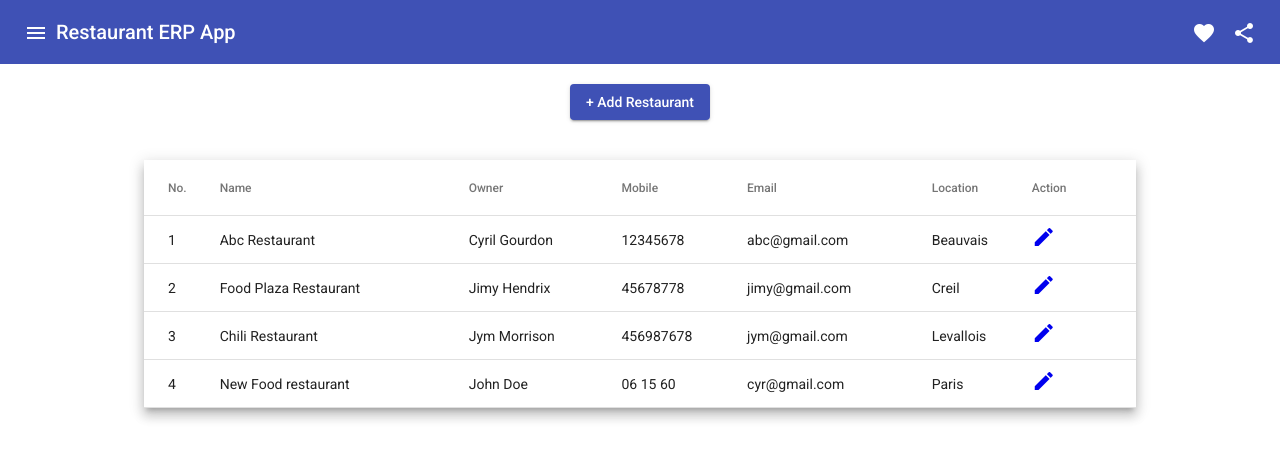
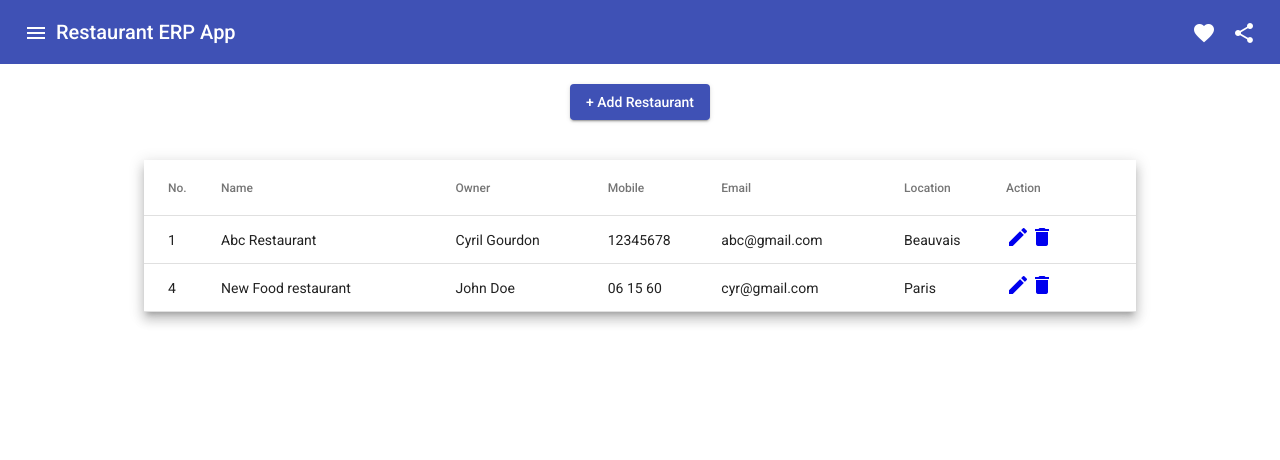
Before and after one commit to cyrisa02/angular_restaurant, an Angular app: page / in a window 1280 px wide. Shown: the top 460 px of the page. Built offline with nearby package versions, Linux system fonts and the light colour scheme; data requests are answered from the project's data file.

Commit message:
Add Delete Records

```diff
--- a/db.json
+++ b/db.json
@@ -9,22 +9,6 @@
       "location": "Beauvais"
     },
     {
-      "id": 2,
-      "name": "Food Plaza Restaurant",
-      "owner": "Jimy Hendrix",
-      "mobile": "45678778",
-      "email": "jimy@gmail.com",
-      "location": "Creil"
-    },
-    {
-      "id": 3,
-      "name": "Chili Restaurant",
-      "owner": "Jym Morrison",
-      "mobile": "456987678",
-      "email": "jym@gmail.com",
-      "location": "Levallois"
-    },
-    {
       "id": 4,
       "name": "New Food restaurant",
       "owner": "John Doe",
--- a/package.json
+++ b/package.json
@@ -12,7 +12,7 @@
   "private": true,
   "dependencies": {
     "@angular/animations": "^14.2.0",
-    "@angular/cdk": "^13.0.0",
+    "@angular/cdk": "^14.2.1",
     "@angular/common": "^14.2.0",
     "@angular/compiler": "^14.2.0",
     "@angular/core": "^14.2.0",
@@ -21,7 +21,6 @@
     "@angular/platform-browser": "^14.2.0",
     "@angular/platform-browser-dynamic": "^14.2.0",
     "@angular/router": "^14.2.0",
-
     "rxjs": "~7.5.0",
     "tslib": "^2.3.0",
     "zone.js": "~0.11.4"
--- a/src/app/dashboard/dashboard.component.html
+++ b/src/app/dashboard/dashboard.component.html
@@ -45,7 +45,9 @@
     <td mat-cell *matCellDef="let element">
     <a [routerLink]="['/edit-restaurant',element.id]">
     <mat-icon aria-hidden="false" aria-label="Example edit icon" fontIcon="edit"></mat-icon>
-
+    </a>
+    <a [routerLink]="['/']">
+    <mat-icon aria-hidden="false" (click)="openDeleteModel(element.id)" aria-label="Example delete icon" fontIcon="delete"></mat-icon>
     </a>
 
      </td>
--- a/src/app/dashboard/dashboard.component.ts
+++ b/src/app/dashboard/dashboard.component.ts
@@ -1,4 +1,6 @@
 import { Component, OnInit } from '@angular/core';
+import { MatDialog } from '@angular/material/dialog';
+import { DeleteRestaurantComponent } from '../delete-restaurant/delete-restaurant.component';
 import { Restaurant } from '../restaurant';
 import { RestaurantService } from '../restaurant.service';
 
@@ -11,7 +13,7 @@ export class DashboardComponent implements OnInit {
   allRestaurants: Restaurant[] = [];
   displayedColumns: string[] = ['id', 'name', 'owner', 'mobile', 'email', 'location', 'action'];
 
-  constructor(private restaurant: RestaurantService) { }
+  constructor(private restaurant: RestaurantService, public dialog: MatDialog) { }
 
   ngOnInit(): void {
     this.getAllRestaurants();
@@ -23,4 +25,16 @@ export class DashboardComponent implements OnInit {
     })
   }
 
+  openDeleteModel(id: number) {
+    const deleteConfm = this.dialog.open(DeleteRestaurantComponent, {
+      width: '350px',
+      data: { id }
+    });
+    deleteConfm.afterClosed().subscribe((result) => {
+      if (result) {
+        this.allRestaurants = this.allRestaurants.filter((_) => _.id !== id);
+      }
+    })
+  }
+
 }
--- /dev/null
+++ b/src/app/delete-restaurant/delete-restaurant.component.html
@@ -0,0 +1,8 @@
+<h1 mat-dialog-title>Delete Restaurant Records</h1>
+<div mat-dialog-content>
+  Would you like to delete Records?
+</div>
+<div mat-dialog-actions>
+  <button mat-button mat-dialog-close>No</button>
+  <button mat-button (click)="confirmDelete()" cdkFocusInitial>Ok</button>
+</div>
--- /dev/null
+++ b/src/app/delete-restaurant/delete-restaurant.component.ts
@@ -0,0 +1,23 @@
+import { Component, Inject, OnInit } from '@angular/core';
+import { MatDialogRef, MAT_DIALOG_DATA } from '@angular/material/dialog';
+import { RestaurantService } from '../restaurant.service';
+
+@Component({
+  selector: 'app-delete-restaurant',
+  templateUrl: './delete-restaurant.component.html',
+  styleUrls: ['./delete-restaurant.component.css']
+})
+export class DeleteRestaurantComponent implements OnInit {
+
+  constructor(public dialogRef: MatDialogRef<DeleteRestaurantComponent>, private reataurantService: RestaurantService, @Inject(MAT_DIALOG_DATA) public data: any) { }
+
+  ngOnInit(): void {
+  }
+
+  confirmDelete() {
+    this.reataurantService.delete(this.data.id).subscribe(() => {
+      this.dialogRef.close(this.data.id)
+    })
+  }
+
+}
--- a/src/app/restaurant.service.ts
+++ b/src/app/restaurant.service.ts
@@ -35,4 +35,9 @@ export class RestaurantService {
     return this.http.put<Restaurant>(`http://localhost:3000/Restaurants/${payload.id}`, payload);
   }
 
+  //Delete records
+  delete(id: number) {
+    return this.http.delete(`http://localhost:3000/Restaurants/${id}`);
+  }
+
 }
```
Also changed, not shown: src/app/app.module.ts (+7 -3 lines), readme.txt, src/app/delete-restaurant/delete-restaurant.component.css (added), 1 other file (tests, documents, lock files or other folders).
